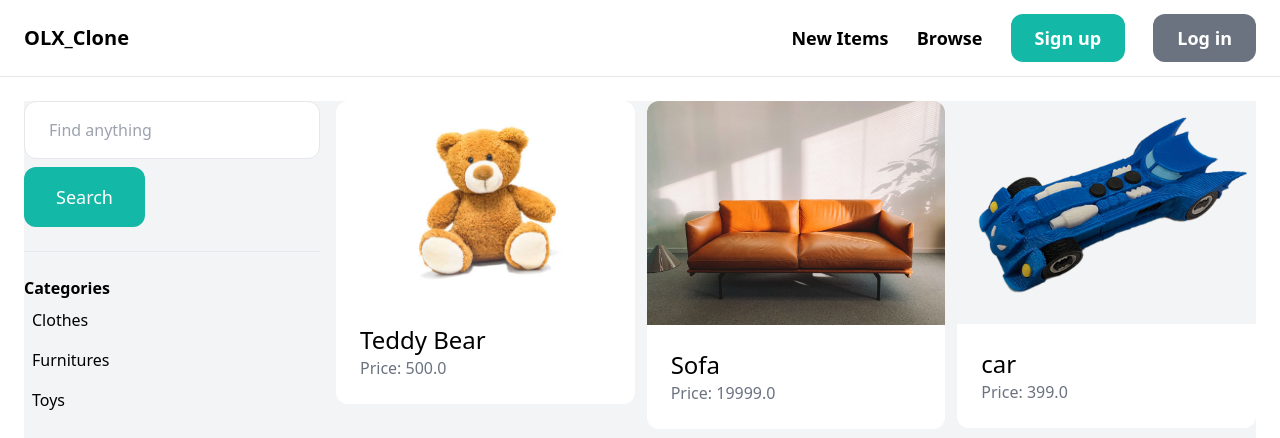
After one commit to miteshtiwary123/OLX_Clone, a Django app: page /items/ in a window 1280 px wide. The commit adds this page. Shown: the top 438 px of the page. Run offline with Django 4.2, Linux system fonts and the light colour scheme; data comes from the database, SQL or seed files in the repository; some libraries are stand-ins or nearby versions.

Commit message:
search filter created

```diff
--- a/core/templates/core/base.html
+++ b/core/templates/core/base.html
@@ -12,7 +12,7 @@
         <a href="/" class="text-xl font-semibold">OLX_Clone</a>
         <div class="space-x-6">
             <a href="{% url 'items:new' %}" class="text-lg font-semibold hover:text-gray-500">New Items</a>
-            <a href="#" class="text-lg font-semibold hover:text-gray-500">Browse</a>
+            <a href="{% url 'items:items' %}" class="text-lg font-semibold hover:text-gray-500">Browse</a>
 
             {% if request.user.is_authenticated %}
                 <a href="#" class="px-6 py-3 font-semibold text-lg bg-teal-500 text-white rounded-xl hover:bg-teal-700"> Inbox </a>
--- /dev/null
+++ b/items/templates/item/items.html
@@ -0,0 +1,50 @@
+{% extends 'core/base.html' %}
+
+{% block title %}Items{% endblock title %}
+
+{% block content %}
+    <div class="pb-6 grid grid-cols-4 gap-4 bg-gray-100">
+        <div class="col-span-1">
+            <form method="get" action="{% url 'items:items' %}">
+                <input name="query" class="w-full py-4 px-6 border rounded-xl" type="text" value="{{query}}" placeholder="Find anything">
+                <button class="mt-2 py-4 px-8 text-lg bg-teal-500 text-white rounded-xl">Search</button>
+            </form>
+
+            <hr class="my-6">
+            <p class="font-semibold">Categories</p>
+            <ul>
+                {% for category in categories %}
+                    <li class="py-2 px-2 rounded-xl{% if category.id == category_id %} bg-gray-200{% endif %}">
+                        <a href="{% url 'items:items' %}?query={{ query }}&category={{ category.id }}">{{category.name}}</a>
+                    </li>
+                {% endfor %}
+            </ul>
+
+            <hr class="my-6">
+            <p class="font-semibold">Clear filters</p>
+
+            <ul>
+                <li><a href="{% url 'items:items' %}" class="mt-2 py-4 px-8 inline-block bg-yellow-500 text-lg rounded-xl text-white">Clear</a></li>
+            </ul>
+        </div>
+
+        <div class="col-span-3">
+            <div class="grid grid-cols-3 gap-3">
+                {% for item in items %}
+                    <div>
+                        <a href="{% url 'items:detail' item.id %}">
+                            <div>
+                                <img src="{{ item.image.url }}" class="rounded-t-xl">
+                            </div>
+
+                            <div class="p-6 bg-white rounded-b-xl">
+                                <h2 class="text-2xl">{{ item.name }}</h2>
+                                <p class="text-gray-500">Price: {{ item.price }} </p>
+                            </div>
+                        </a>
+                    </div>
+                {% endfor %}
+            </div>
+        </div>
+    </div>
+{% endblock content %}
--- a/items/urls.py
+++ b/items/urls.py
@@ -4,8 +4,9 @@ from . import views
 app_name = 'items'
 
 urlpatterns = [
+    path('', views.items, name='items'),
+    path('new/', views.new, name='new'),
     path('<int:pk>/', views.detail, name='detail'),
-    path('new/', views.new, name='new'),
     path('<int:pk>/delete', views.delete, name='delete'),
     path('<int:pk>/edit', views.edit, name='edit'),
 ]
--- a/items/views.py
+++ b/items/views.py
@@ -1,7 +1,27 @@
 from django.contrib.auth.decorators import login_required
 from django.shortcuts import render, get_object_or_404, redirect
 from .forms import NewItemForm, EditItemForm
-from .models import Item
+from .models import Item, Category
+from django.db.models import Q
+
+def items(request):
+    query = request.GET.get('query', '')
+    category_id = request.GET.get('category', 0)
+    categories = Category.objects.all()
+    items = Item.objects.filter(is_sold=False)
+
+    if category_id:
+        items = items.filter(category_id=category_id)
+
+    if query:
+        items = items.filter(Q(name__icontains=query) | Q(description__icontains=query))
+
+    return render(request, 'item/items.html', {
+        'items': items,
+        'query': query,
+        'categories':categories,
+        'category_id': int(category_id),
+    })
 
 def detail(request, pk):
     item = get_object_or_404(Item, pk=pk)
```
